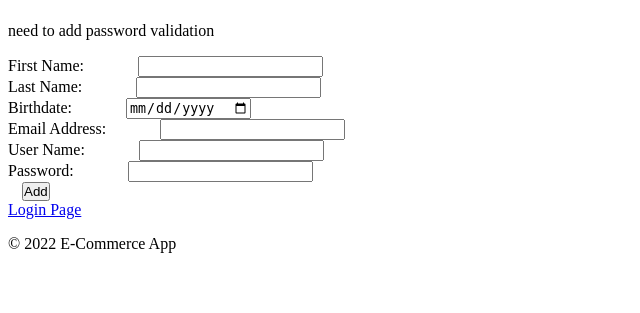
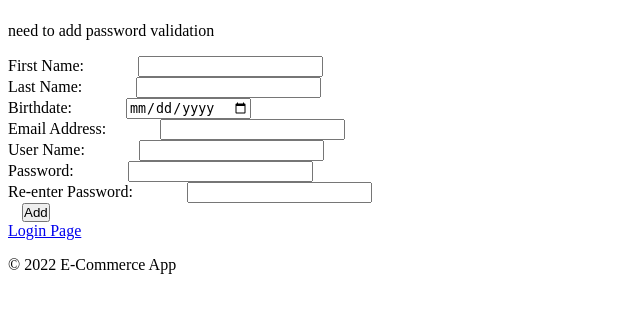
Before and after one commit to eshakhmatova/4300-Project, a PHP site: page /create_account.php in a window 1280 px wide. Shown: the part 58-371 px from the top of the page, without its empty margins (0-640 px from the left). Run offline with PHP 8.4, Linux system fonts and the light colour scheme.

Commit message:
Password check added

```diff
--- a/create_account.php
+++ b/create_account.php
@@ -36,7 +36,11 @@ require_once('database.php');
         </label>
         <br>
         <label style="width:400px">Password:
-            <input style="margin-left:50px;flex:0 0 130px;" type="text" name="pword">
+            <input style="margin-left:50px;flex:0 0 130px;" type="password" name="pword">
+		</label>
+		<br>
+		<label style="width:400px">Re-enter Password:
+            <input style="margin-left:50px;flex:0 0 130px;" type="password" name="pwordValidation">
 		</label>
         <br>
         <input style="padding:0; margin-left:14px; flex:0 0 40px;" type="submit" value="Add">
```
Also changed, not shown: add_account.php (+7 -0 lines).
